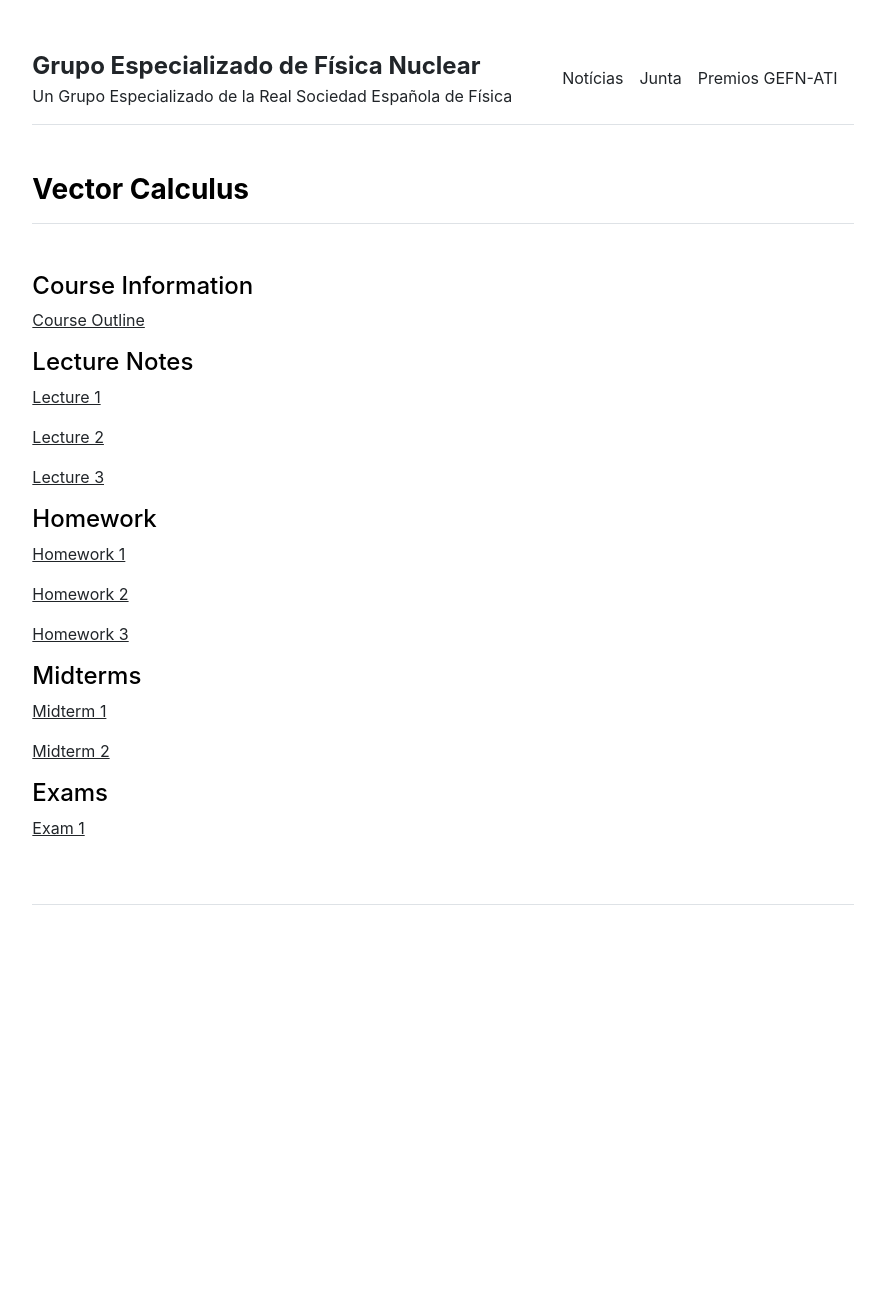
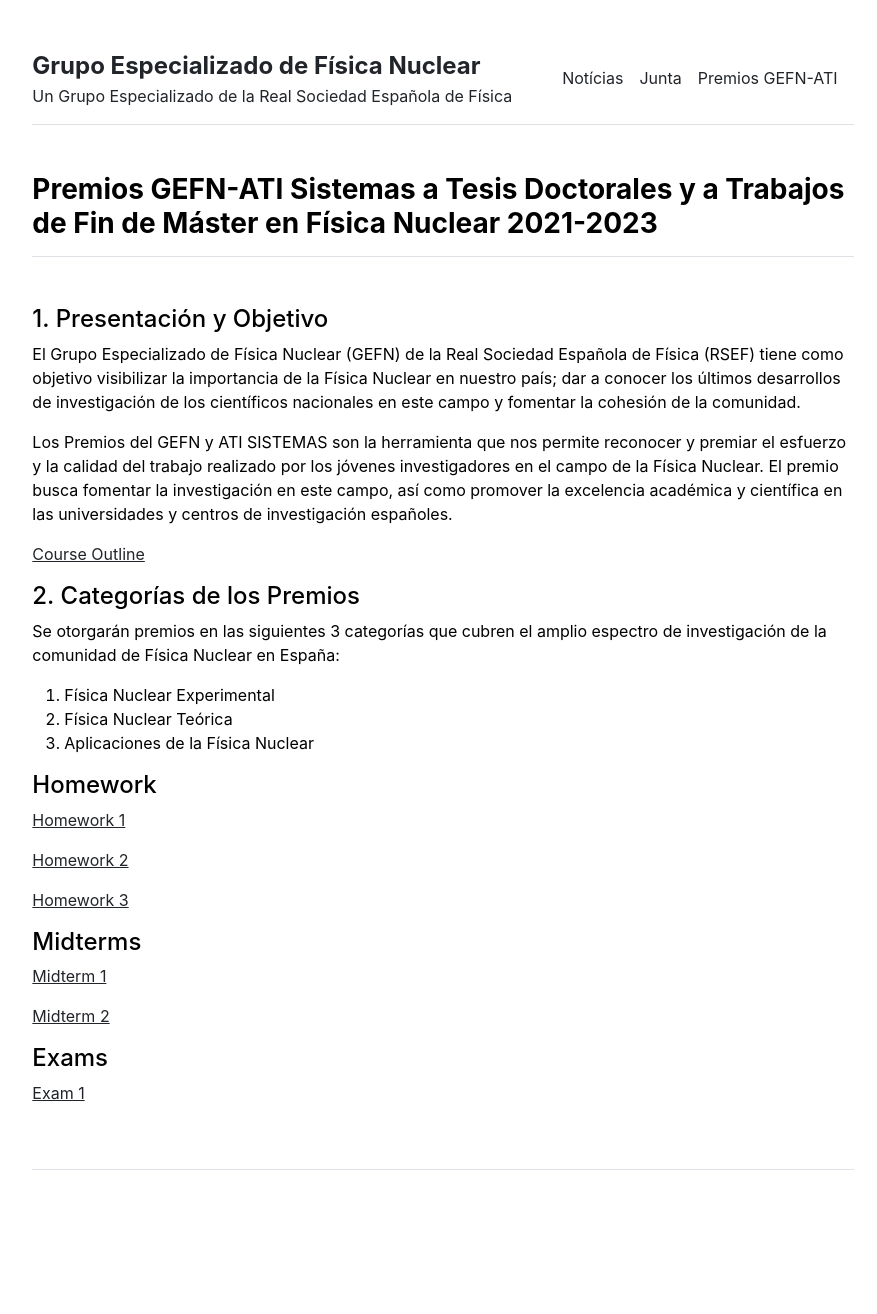
Before and after one commit to GEFN-RSEF/GEFN-RSEF.github.io, a Jekyll site: the page built from premios/2021_23.md, in a window 1280 px wide. Shown: the whole page, without its empty margins (197-1074 px from the left). Built offline with Jekyll 4.4.1, drawn with Linux system fonts in a browser that asks for light colours; before the commit the page ends 1049 px from its top, so only the background shows below that.

Commit message:
Update 2021_23.md

```diff
--- a/premios/2021_23.md
+++ b/premios/2021_23.md
@@ -1,19 +1,31 @@
 ---
 layout: page
-title: "Vector Calculus"
+title: "Premios GEFN-ATI Sistemas a Tesis Doctorales y a
+Trabajos de Fin de Máster en Física Nuclear 2021-2023"
 ---
 
-#### Course Information
+#### 1. Presentación y Objetivo
+
+El Grupo Especializado de Física Nuclear (GEFN) de la Real Sociedad Española de
+Física (RSEF) tiene como objetivo visibilizar la importancia de la Física Nuclear
+en nuestro país; dar a conocer los últimos desarrollos de investigación de los
+científicos nacionales en este campo y fomentar la cohesión de la comunidad.
+
+Los Premios del GEFN y ATI SISTEMAS son la herramienta que nos permite reconocer
+y premiar el esfuerzo y la calidad del trabajo realizado por los jóvenes
+investigadores en el campo de la Física Nuclear. El premio busca fomentar la
+investigación en este campo, así como promover la excelencia académica y
+científica en las universidades y centros de investigación españoles.
 
 [Course Outline](/courses/vector-calculus/Sample_Course_Outline.pdf)
 
-#### Lecture Notes
+#### 2. Categorías de los Premios
 
-[Lecture 1](/courses/vector-calculus/Sample_Lecture_Notes.pdf)
+Se otorgarán premios en las siguientes 3 categorías que cubren el amplio espectro de investigación de la comunidad de Física Nuclear en España:
 
-[Lecture 2](/courses/vector-calculus/Sample_Lecture_Notes.pdf)
-
-[Lecture 3](/courses/vector-calculus/Sample_Lecture_Notes.pdf)
+1. Física Nuclear Experimental
+2. Física Nuclear Teórica
+3. Aplicaciones de la Física Nuclear
 
 #### Homework
 
```
